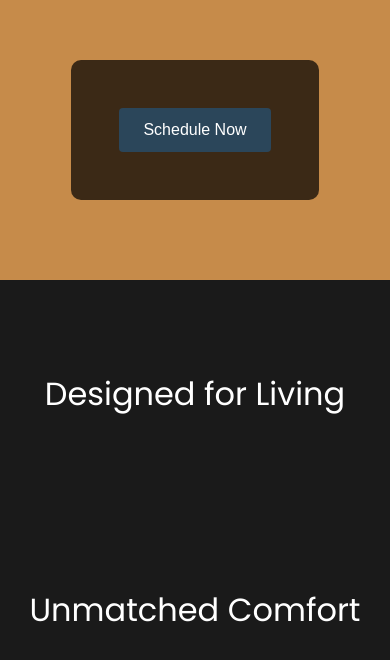
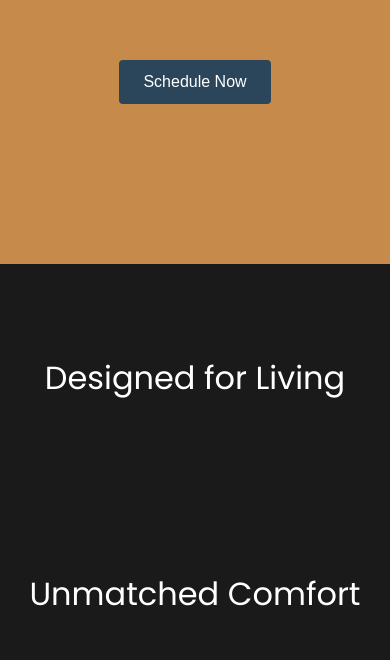
Before and after one commit to FilTatarnik/Fils_flooring, a React (Create React App) app: page / in a window 390 px wide. Shown: the part 2029-2689 px from the top of the page. Built offline with nearby package versions, Linux system fonts and the light colour scheme.

Commit message:
changed up mobile navbar a bit, removed padding and overflow

```diff
--- a/src/App.css
+++ b/src/App.css
@@ -49,11 +49,10 @@ header {
 }
 
 .navbar a {
-  color: black;
+  color: rgb(0, 0, 0);
   text-decoration: none;
   font-weight: bold;
   transition: color 0.2s ease;
-  padding: 1rem;
 }
 
 .navbar a:hover {
@@ -136,6 +135,11 @@ header {
 ========================= */
 .cta-section {
   padding: 4rem 2rem;
+  background-color: #C68B4A;
+  color: white;
+}
+.cta-section-schd {
+  padding: 10rem 2rem;
   background-color: #C68B4A;
   color: white;
 }
@@ -498,6 +502,11 @@ header {
     left: 0;
     right: 0;
     padding: 1rem;
+    overflow: hidden;
+  }
+
+  .navbar.a {
+    background-color: red;
   }
 
   .navbar.open {
--- a/src/components/MainPage.js
+++ b/src/components/MainPage.js
@@ -43,14 +43,12 @@ const MainPage = () => {
       </section>
 
             {/* Schedule now Section */}
-      <section className="cta-section">
+      <section className="cta-section-schd">
         <div className="container cta-container">
-          <div className="cta-content">
-            <button className="btn-primary" onClick={() => {
+            <button className="btn-primary schedbtn" onClick={() => {
               console.log("Button clicked, attempting to open modal");
               openModal();
             }}>Schedule Now</button>
-          </div>
         </div>
       </section>
 
--- a/src/components/Navbar.js
+++ b/src/components/Navbar.js
@@ -24,7 +24,7 @@ const Navbar = () => {
         <Link to="hero-section" smooth={true} duration={500} offset={-80} onClick={toggleMenu}>Home</Link>
         {/* <Link to="about-section" smooth={true} duration={500} offset={-80} onClick={toggleMenu}>About</Link> */}
         {/* <Link to="cta-section" smooth={true} duration={500} offset={-80} onClick={toggleMenu}>3</Link> */}
-        <Link to="cta-content" smooth={true} duration={500} offset={-80} onClick={toggleMenu}>Schedule Now</Link>
+        <Link to="schedbtn" smooth={true} duration={500} offset={-400} onClick={toggleMenu}>Schedule Now</Link>
         {/* <Link to="features-section" smooth={true} duration={500} offset={-80} onClick={toggleMenu}>5</Link> */}
         {/* <Link to="family-section" smooth={true} duration={500} offset={-80} onClick={toggleMenu}>6</Link> */}
         {/* <Link to="closing-section" smooth={true} duration={500} offset={-80} onClick={toggleMenu}>Footer</Link> */}
```
